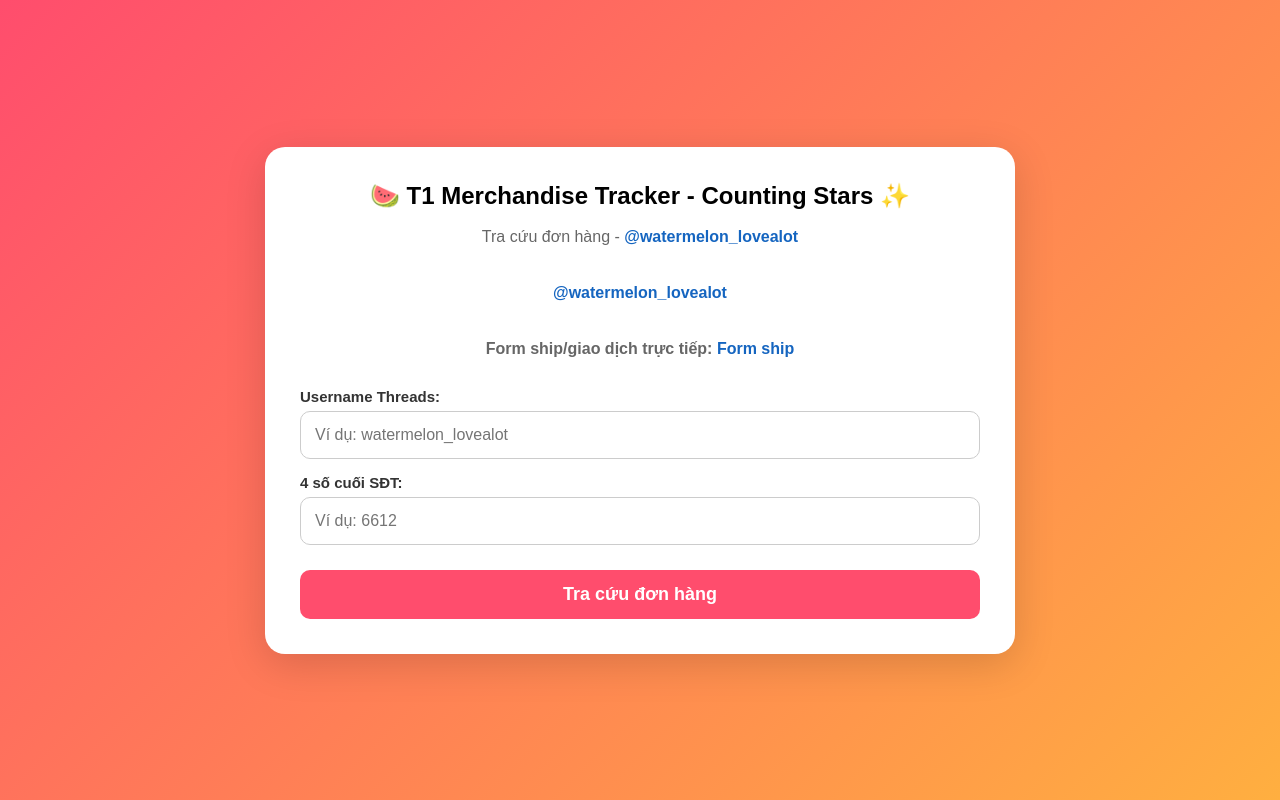
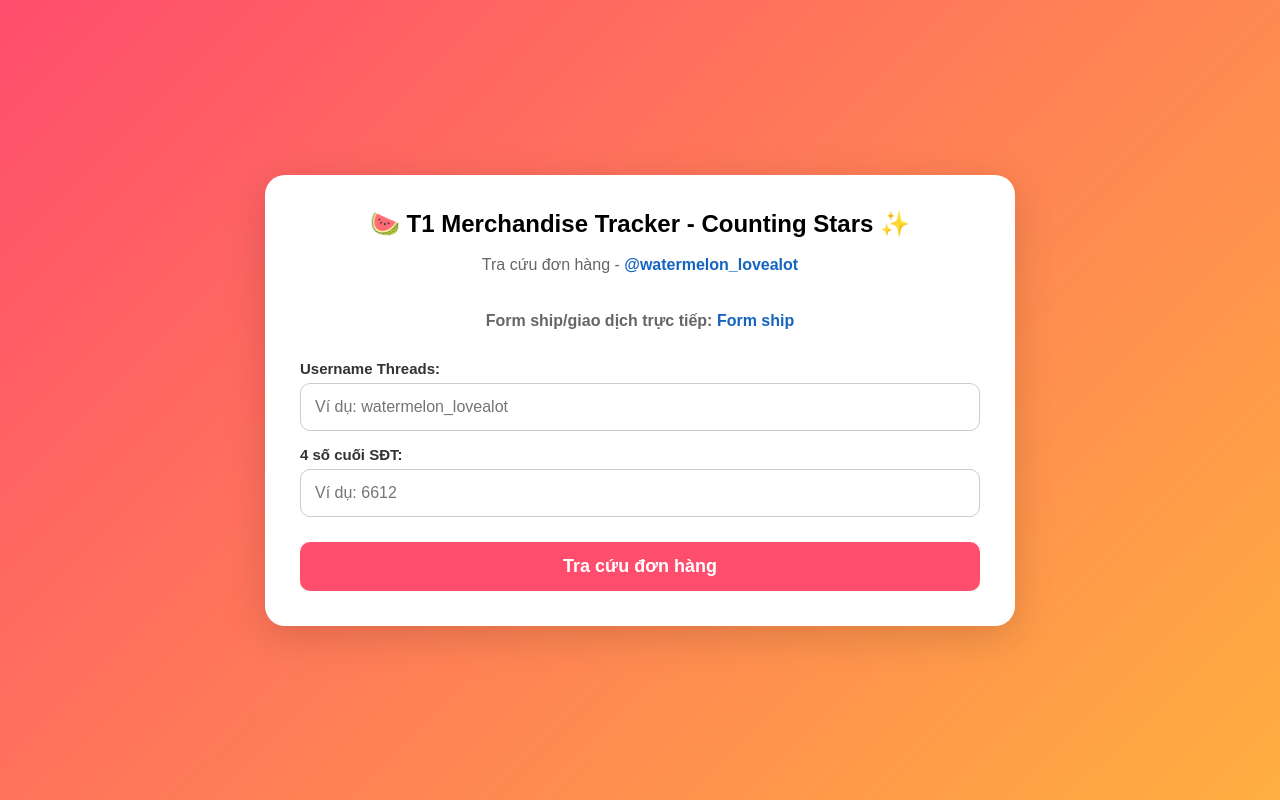
Before and after one commit to watermelon-lovealot/order-check-counting-stars, a plain HTML site: page index.html in a window 1280 px wide. Drawn offline with Linux system fonts and the light colour scheme.

Commit message:
Refactor subtitle section in index.html
Removed redundant subtitle paragraph for clarity.

```diff
--- a/index.html
+++ b/index.html
@@ -140,10 +140,6 @@
 <div class="card">
     <h1>🍉 T1 Merchandise Tracker - Counting Stars ✨</h1>
     <p class="subtitle">Tra cứu đơn hàng - <a href="https://www.threads.com/@watermelon_lovealot" target="_blank">@watermelon_lovealot</a> </p>
-
-    <p class="subtitle">
-        <a href="https://www.threads.com/@watermelon_lovealot" target="_blank">@watermelon_lovealot</a>
-    </p>
 
     <p class="subtitle">
         <b>Form ship/giao dịch trực tiếp:</b>
```
